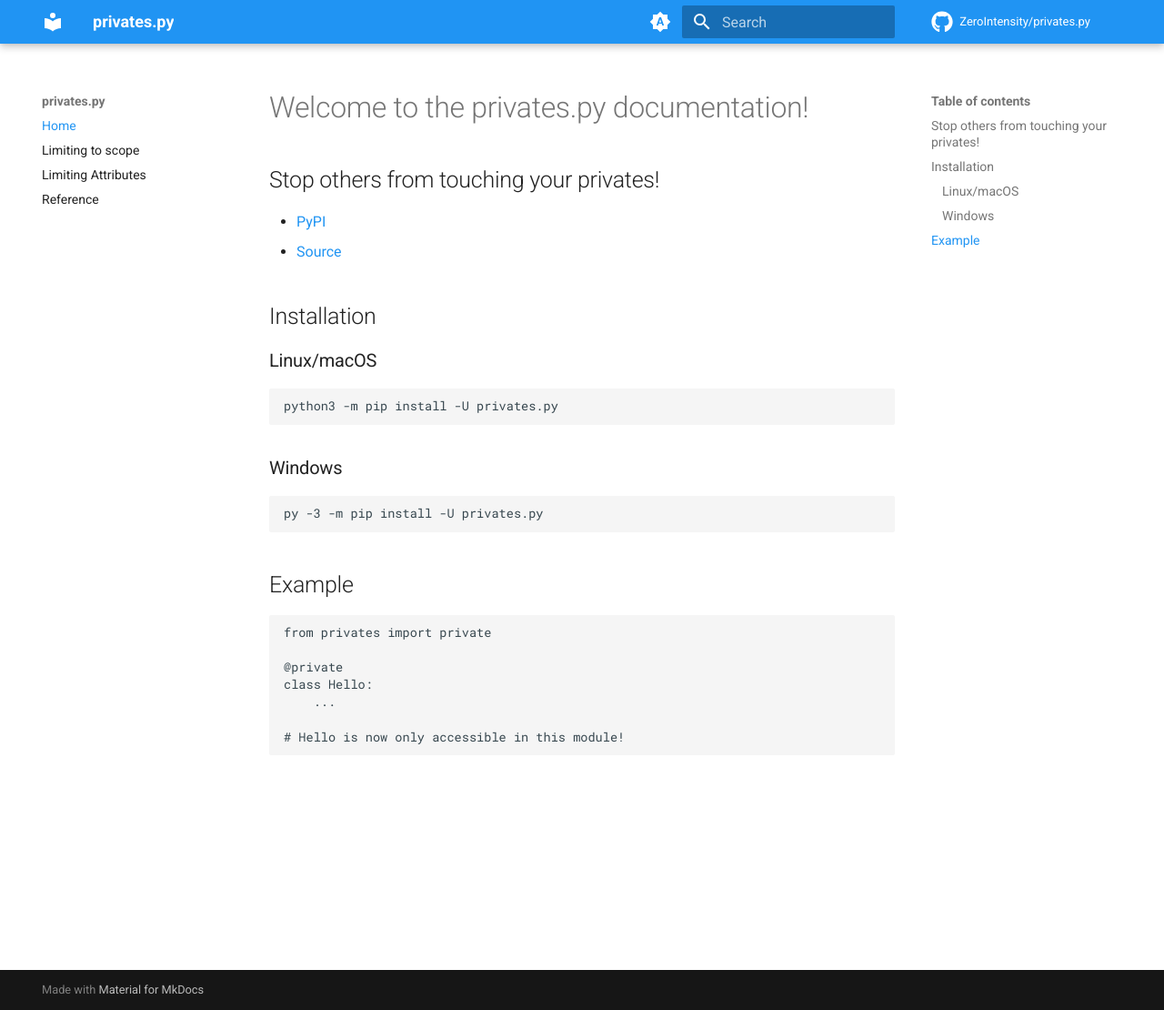
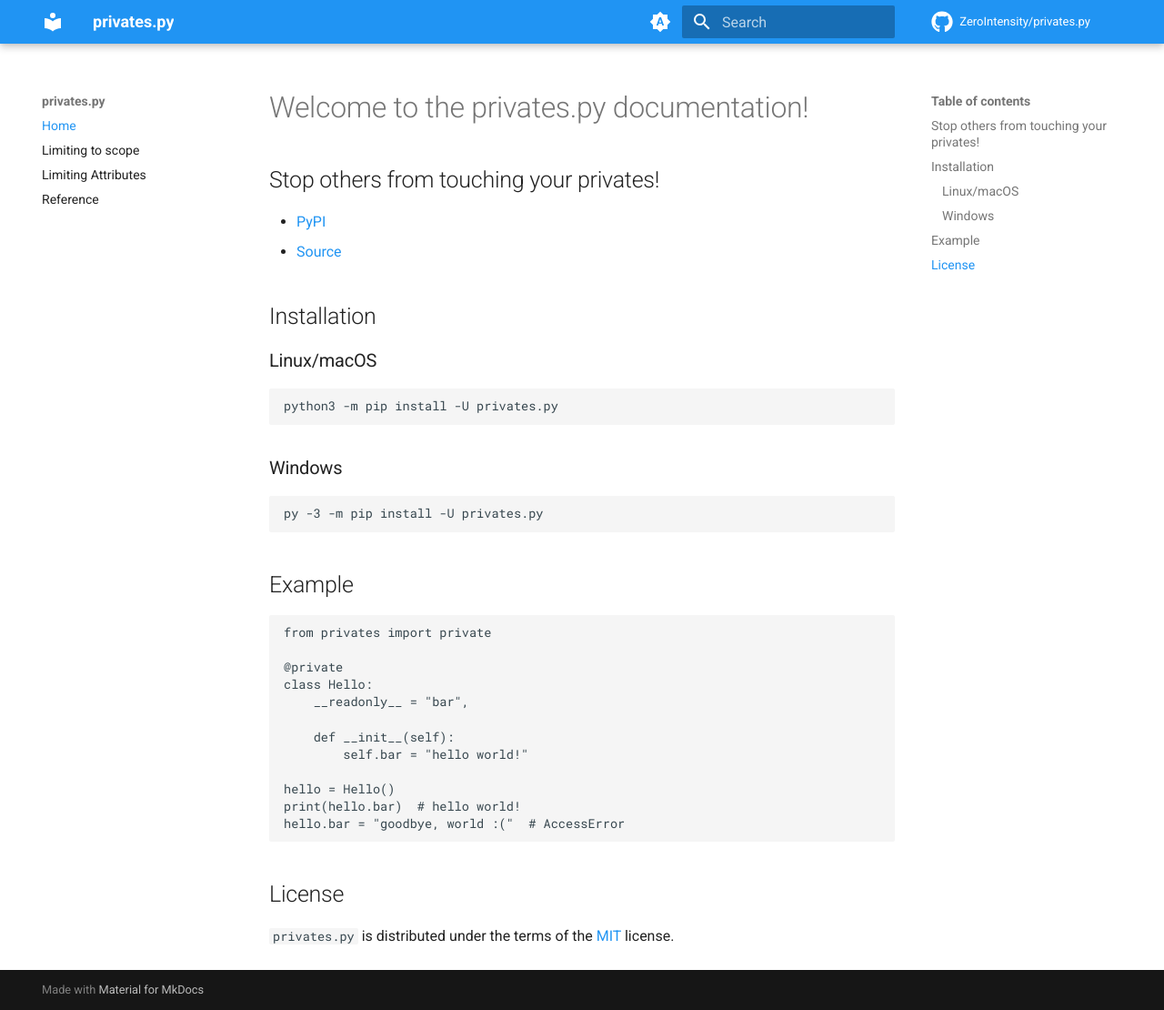
Before and after one commit to ZeroIntensity/privates.py, an MkDocs documentation site: the page built from docs/index.md, in a window 1280 px wide and 1110 px high. Shown: the whole window at 91% size. Built offline with MkDocs 1.6.1 and Material for MkDocs 9.7.7, drawn with Linux system fonts in a browser that asks for light colours; comment, search, counter and statistics services are not loaded.

````diff
--- a/docs/index.md
+++ b/docs/index.md
@@ -28,7 +28,16 @@ from privates import private
 
 @private
 class Hello:
-    ...
+    __readonly__ = "bar",
 
-# Hello is now only accessible in this module!
+    def __init__(self):
+        self.bar = "hello world!"
+
+hello = Hello()
+print(hello.bar)  # hello world!
+hello.bar = "goodbye, world :("  # AccessError
 ```
+
+## License
+
+`privates.py` is distributed under the terms of the [MIT](https://spdx.org/licenses/MIT.html) license.
````
Also changed, not shown: README.md (+7 -2 lines).
